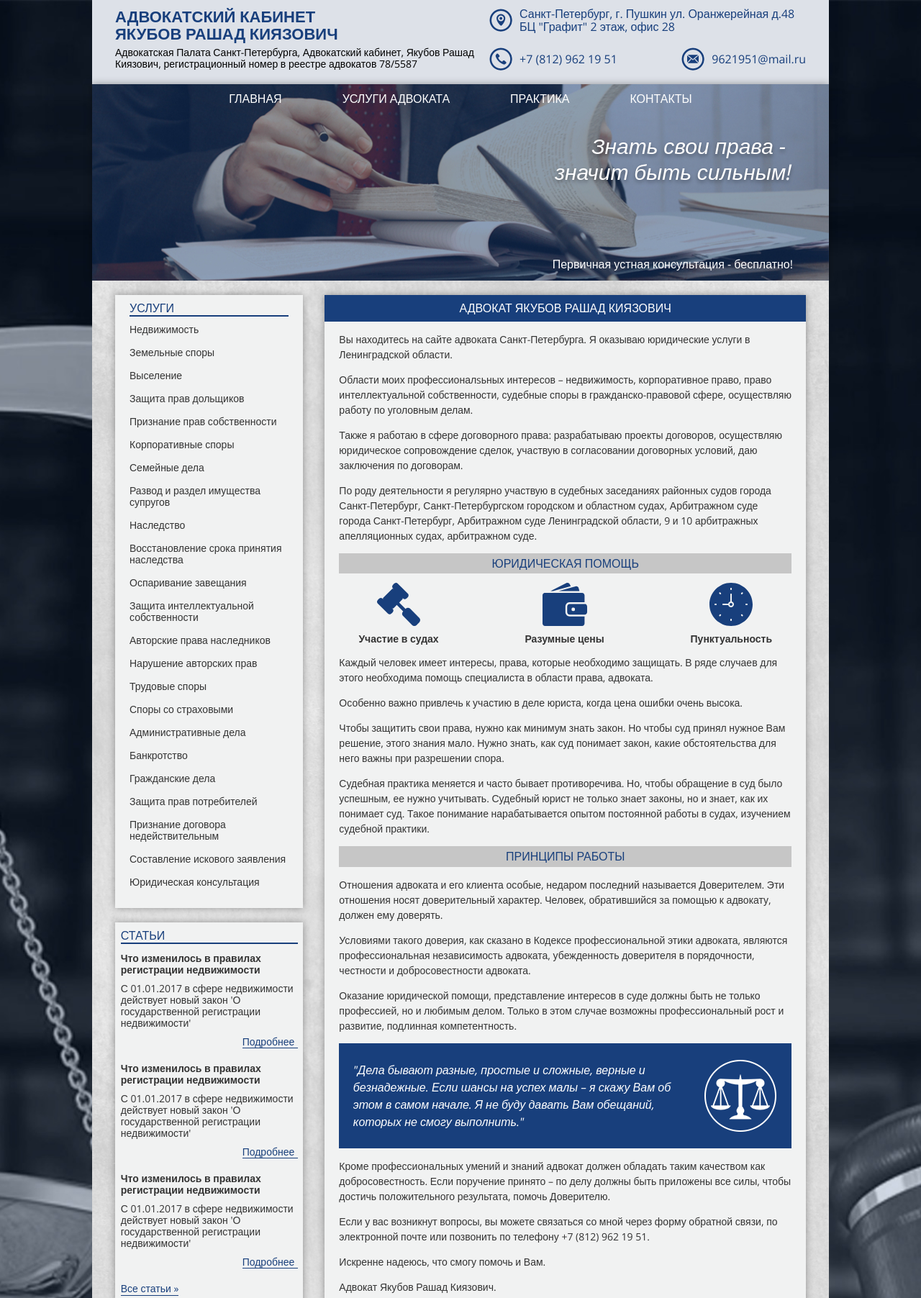
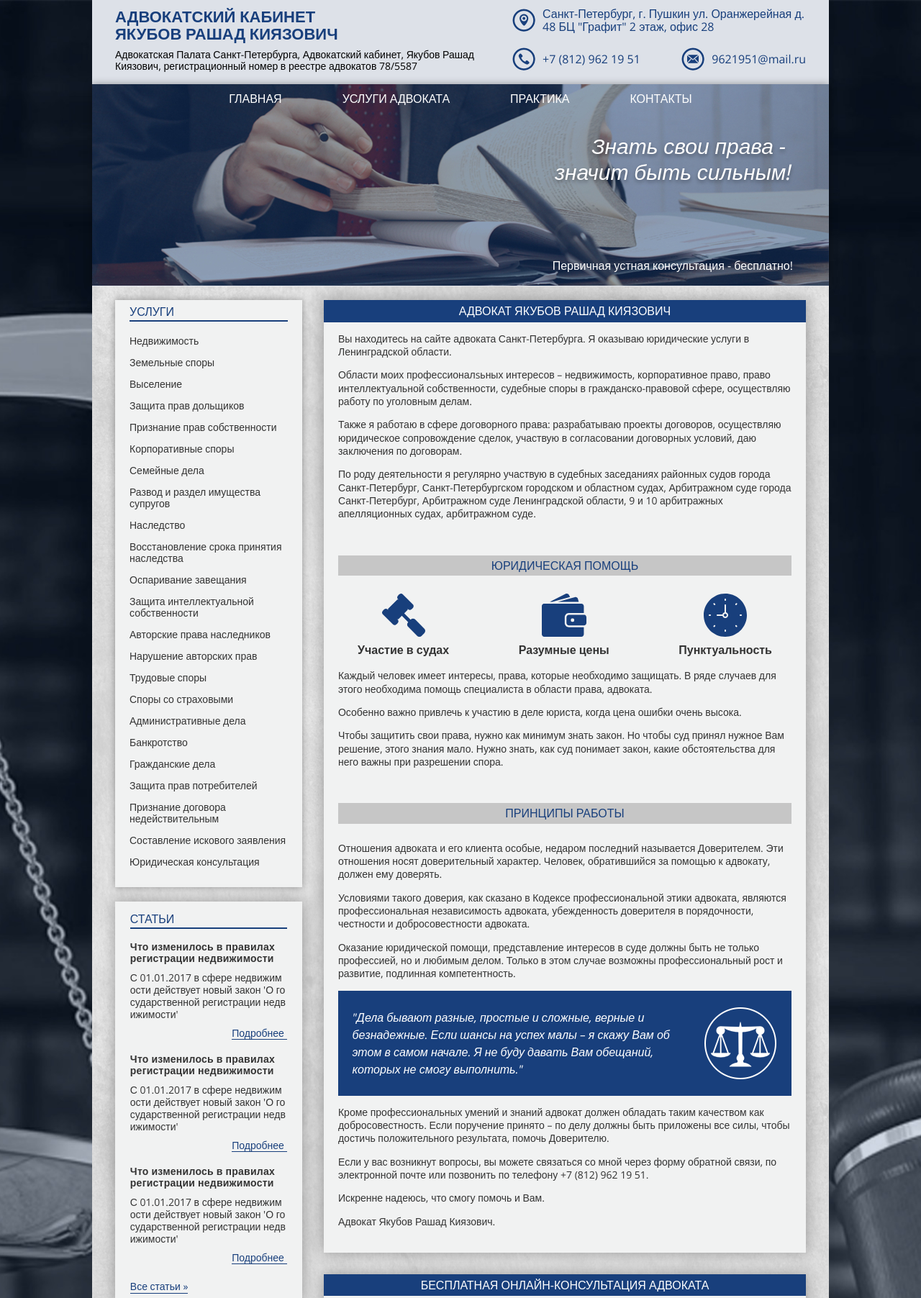
Before and after one commit to cybersunt/advokat-jakubov, a website: page source/markup/index.pug in a window 1280 px wide. Shown: the top 1804 px of the page at 72% size. Drawn offline with nearby package versions, Linux system fonts and the light colour scheme; files that its build step writes are made by us from their sources; files whose address does not match are found by name.

Commit message:
Validation and PP

```diff
--- a/source/markup/content.json
+++ b/source/markup/content.json
@@ -95,8 +95,7 @@
 
   "textBlock2": ["Каждый человек имеет интересы, права, которые необходимо защищать. В ряде случаев для этого необходима помощь специалиста в области права, адвоката.",
     "Особенно важно привлечь к участию в деле юриста, когда цена ошибки очень высока.",
-    "Чтобы защитить свои права, нужно как минимум знать закон. Но чтобы суд принял нужное Вам решение, этого знания мало. Нужно знать, как суд понимает закон, какие обстоятельства для него важны при разрешении спора.",
-    "Судебная практика меняется и часто бывает противоречива. Но, чтобы обращение в суд было успешным, ее нужно учитывать. Судебный юрист не только знает законы, но и знает, как их понимает суд. Такое понимание нарабатывается опытом постоянной работы в судах, изучением судебной практики."
+    "Чтобы защитить свои права, нужно как минимум знать закон. Но чтобы суд принял нужное Вам решение, этого знания мало. Нужно знать, как суд понимает закон, какие обстоятельства для него важны при разрешении спора."
   ],
 
   "textBlock3": ["Отношения адвоката и его клиента особые, недаром последний называется Доверителем. Эти отношения носят доверительный характер. Человек, обратившийся за помощью к адвокату, должен ему доверять.",
--- a/source/markup/index.pug
+++ b/source/markup/index.pug
@@ -35,8 +35,8 @@ block content
             a(href='#').latest-articles__link Все статьи »
       .main__col
         section.cms-content
+          h1 Адвокат Якубов Рашад Киязович
           .cms-content__wrapper
-            h1 Адвокат Якубов Рашад Киязович
             each content in textBlock1
               p= content
 
@@ -64,12 +64,12 @@ block content
               p= content
 
         section.feedback
+          h2.feedback__name Бесплатная онлайн-консультация адвоката
           .feedback__wrap
-            h2.feedback__name Бесплатная онлайн-консультация адвоката
             form.feedback__form(method='post', action='/s/mail_vac', enctype='multipart/form-data')
               .feedback__layout
                 .feedback__field
-                  label.feedback__label(for='your name') Ваше имя*:
+                  label.feedback__label(for='your-name') Ваше имя*:
                   input#your-name.feedback__input(type='text', name='your-name', pattern='[[A-Za-zА-Яа-яЁё]{2,}', title='Введите, пожалуйста, Ваше имя (не менее 2 символов)', placeholder='Например, Иван', required)
                 .feedback__field
                   label.feedback__label(for='phone') Ваше телефон*:
@@ -91,8 +91,7 @@ block content
                 li.certificates__item
                   a(href= certificate.link, aria-label='Увеличить фото').certificates__link
                     picture.certificates__thumb
-                    //- source(srcset= certificate.web, type='image/webp')
-                    img(src= certificate.img, alt= certificate.alt,  width="120" height="174")
+                      img(src= certificate.img, alt= certificate.alt,  width="120" height="174")
   footer.footer
     .footer__wrap
 
--- a/source/markup/mixins.pug
+++ b/source/markup/mixins.pug
@@ -8,7 +8,7 @@ mixin about-advokat (className, param)
     .lawyer__contacts
       p.lawyer__adress
         img(src=`../img/content/icon-adress-${param}.png`, alt='Иконка геолокации',  width="32" height="32").lawyer__icon
-        span Санкт-Петербург, г. Пушкин ул. Оранжерейная д.48 БЦ "Графит" 2 этаж, офис 28
+        span Санкт-Петербург, г. Пушкин ул. Оранжерейная д. 48 БЦ "Графит" 2 этаж, офис 28
       p.lawyer__connections
         a(href='tel:+7-(812)-962-19-51').lawyer__phone
           img(src=`../img/content/icon-phone-${param}.png`, alt='Иконка телефона',  width="32" height="32").lawyer__icon
--- a/source/styles/base/mixins.scss
+++ b/source/styles/base/mixins.scss
@@ -5,10 +5,14 @@
 
 @mixin case {
   background-color: $content-bg;
+  box-shadow: 0px 0px 20px 1px rgba(0, 0, 0, 0.3);
+}
+
+
+@mixin case-wrap {
   padding-left: 2.98%;
   padding-right: 2.98%;
   padding-bottom: 20px;
-  box-shadow: 0px 0px 10px 0px rgba(0, 0, 0, 0.35);
 }
 
 @mixin ul-line {
@@ -25,7 +29,7 @@
 }
 
 @mixin heading-sidebar {
-  padding-top: 9px;
+  padding-top: 7px;
   font-size: 16px;
   line-height: 18.35px;
   text-transform: uppercase;
@@ -51,8 +55,8 @@
   font-weight: normal;
   text-transform: uppercase;
   text-align: center;
-  padding: 9px 2.98%;
-  margin: 0 -3.2%;
+  margin: 0;
+  padding: 6px 2.98%;
 }
 
 @mixin heading-h2 {
@@ -64,6 +68,8 @@
   text-transform: uppercase;
   text-align: center;
   padding: 5px 20px;
+  margin-top: 48px;
+  margin-bottom: 25px;
 }
 
 @mixin article-link {
--- a/source/styles/blocks/advantages.scss
+++ b/source/styles/blocks/advantages.scss
@@ -1,7 +1,9 @@
 .advantages {
   padding-left: 4.3%;
   padding-right: 4.3%;
+  margin-bottom: 19px;
 }
+
 .advantages__list {
   @include ul-line;
   justify-content: space-between;
@@ -10,6 +12,7 @@
 .advantages__item {
   text-align: center;
   font-weight: bold;
+  font-size: 16px;
 }
 
 .advantages__icon {
--- a/source/styles/blocks/cms-content.scss
+++ b/source/styles/blocks/cms-content.scss
@@ -1,20 +1,21 @@
 .cms-content {
+  @include case;
   margin-bottom: 30px;
-}
-
-.cms-content__wrapper {
-  @include case;
 
   h1 {
     @include heading;
   }
+}
+
+.cms-content__wrapper {
+  @include case-wrap;
 
   h2 {
     @include heading-h2;
   }
 
   p {
-    line-height: 21px
+    line-height: 18.35px;
   }
 
   blockquote {
--- a/source/styles/blocks/feedback.scss
+++ b/source/styles/blocks/feedback.scss
@@ -1,9 +1,10 @@
 .feedback {
+  @include case;
   margin-bottom: 30px;
 }
 
 .feedback__wrap {
-  @include case;
+  @include case-wrap;
   padding-bottom: 30px;
 }
 
@@ -67,6 +68,7 @@
   color: $white;
   text-transform: uppercase;
   cursor: pointer;
+  outline: none;
 
   &:hover,
   &:focus {
--- a/source/styles/blocks/latest-articles.scss
+++ b/source/styles/blocks/latest-articles.scss
@@ -1,31 +1,47 @@
 .latest-articles__wrapper {
   @include case;
+  padding-left: 8%;
+  padding-right: 8%;
+  padding-bottom: 16px;
 }
 
 .latest-articles__name {
   @include heading-sidebar;
-  margin-bottom: 15px;
+  padding-top: 15px;
+  margin-bottom: 22px;
+
+  &::after {
+    top: 36px;
+  }
 }
 
 .latest-articles__list {
-  margin: 0;
+  margin-top: 0;
+  margin-bottom: 23px;
   padding: 0;
   list-style: none;
 }
 
 .latest-articles__item {
-  margin-bottom: 20px;
+  margin-bottom: 19px;
+
+  &:last-child {
+    margin-bottom: 0;
+  }
 }
 
 .latest-articles__name-article {
+  letter-spacing: 0.25px;
   margin-top: 0;
   margin-bottom: 10px;
   font-weight: bold;
 }
 
 .latest-articles__annotation-article {
+  word-break: break-all;
   margin-top: 0;
   margin-bottom: 10px;
+  line-height: 17px;
 }
 
 .latest-articles__link-article {
--- a/source/styles/blocks/lawyer.scss
+++ b/source/styles/blocks/lawyer.scss
@@ -1,10 +1,10 @@
 .lawyer {
   padding-top: 10px;
-  padding-bottom: 5px;
+  padding-bottom: 17px;
   color: $navy;
   min-height: 117px;
   display: flex;
-  justify-content: center;
+  justify-content: space-between;
 
   &--footer {
     border-bottom: 2px solid $white;
@@ -20,14 +20,14 @@
 }
 
 .lawyer__info {
-  width: 500px;
-  margin-right: 20px;
+  flex-basis: 500px;
+
 }
 
 .lawyer__name {
   @include text(22px, 24px);
   margin-top: 0;
-  margin-bottom: 7px;
+  margin-bottom: 10px;
   text-transform: uppercase;
   font-weight: 600;
 }
@@ -39,7 +39,7 @@
 
 .lawyer__contacts {
   @include text(16px, 18px);
-  width: 440px;
+  flex-basis: 408px;
   font-size: 16px;
 }
 
--- a/source/styles/blocks/main-content.scss
+++ b/source/styles/blocks/main-content.scss
@@ -9,7 +9,7 @@
 
 .main-content__wrap {
   @include wrap;
-  padding-top: 20px;
+  padding-top: 19px;
   display: flex;
   justify-content: space-between;
 }
--- a/source/styles/blocks/main-nav.scss
+++ b/source/styles/blocks/main-nav.scss
@@ -1,7 +1,7 @@
 .main-nav {
   @include wrap;
   padding-top: 11px;
-  padding-bottom: 15px;
+  padding-bottom: 21px;
   color: $white;
   background-image: url('../img/decoration/header.jpg');
   background-position: top center;
@@ -39,7 +39,7 @@
   margin-top: 0;
   margin-left: 20px;
   margin-right: 20px;
-  margin-bottom: 102px;
+  margin-bottom: 104px;
   @include text(30px, 36px);
   text-shadow: 0 3px 5px rgba(0, 0, 0, 0.35);
   font-style: italic;
--- a/source/styles/blocks/service-menu.scss
+++ b/source/styles/blocks/service-menu.scss
@@ -9,7 +9,7 @@
   @include heading-sidebar;
   margin-left: 20px;
   margin-right: 20px;
-  margin-bottom: 4px;
+  margin-bottom: 16px;
 }
 
 .service-menu__list {
@@ -21,7 +21,7 @@
 .service-menu__link {
   display: inline-block;
   width: 100%;
-  padding: 8px 20px;
+  padding: 7px 20px;
   color: $content-color;
 
   &:hover,
--- a/source/styles/blocks/sidebar.scss
+++ b/source/styles/blocks/sidebar.scss
@@ -1,4 +1,4 @@
 .sidebar {
-  width: 262px;
+  width: 260px;
   margin-right: 30px;
 }
--- a/source/styles/blocks/social.scss
+++ b/source/styles/blocks/social.scss
@@ -12,6 +12,18 @@
   }
 }
 
+.social__link {
+
+  &:hover .social__icon,
+  &:focus .social__icon {
+    opacity: 0.5;
+  }
+
+  &:active .social__icon  {
+    opacity: 0.3;
+  }
+}
+
 .social__icon {
   display: block;
 }
```
Also changed, not shown: public/index.html.
